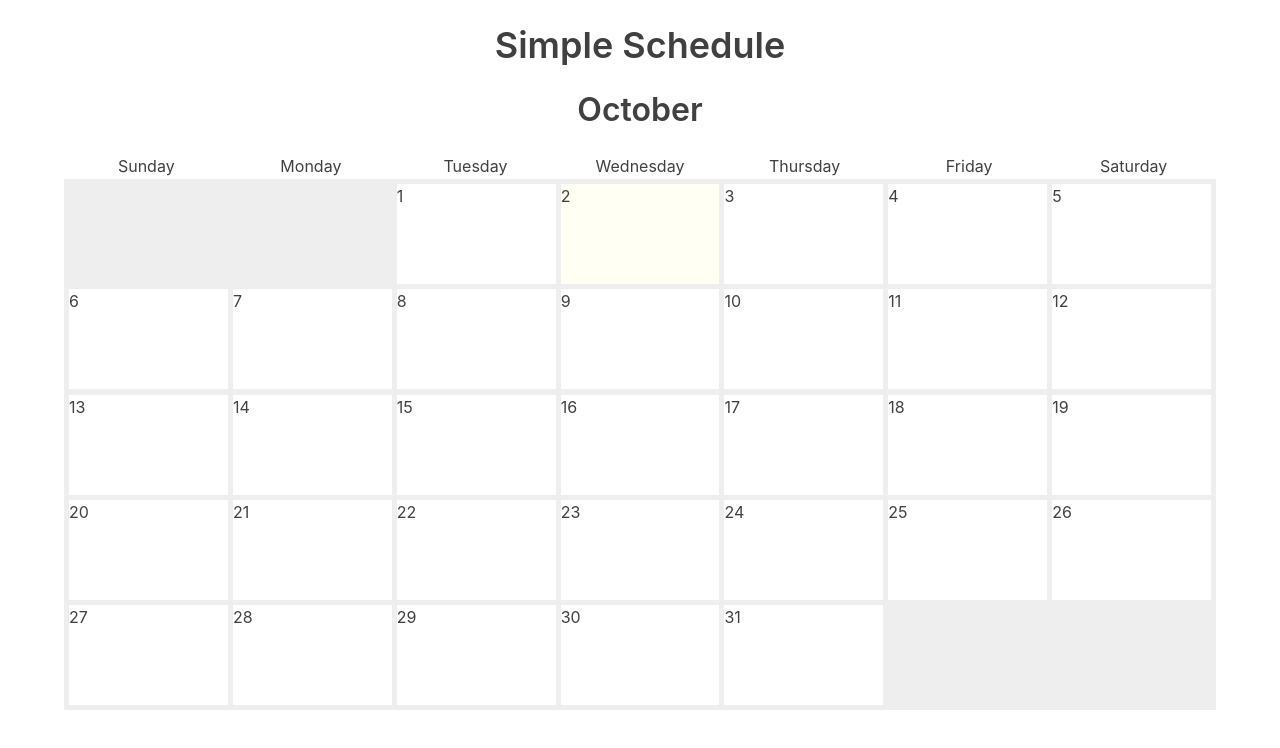
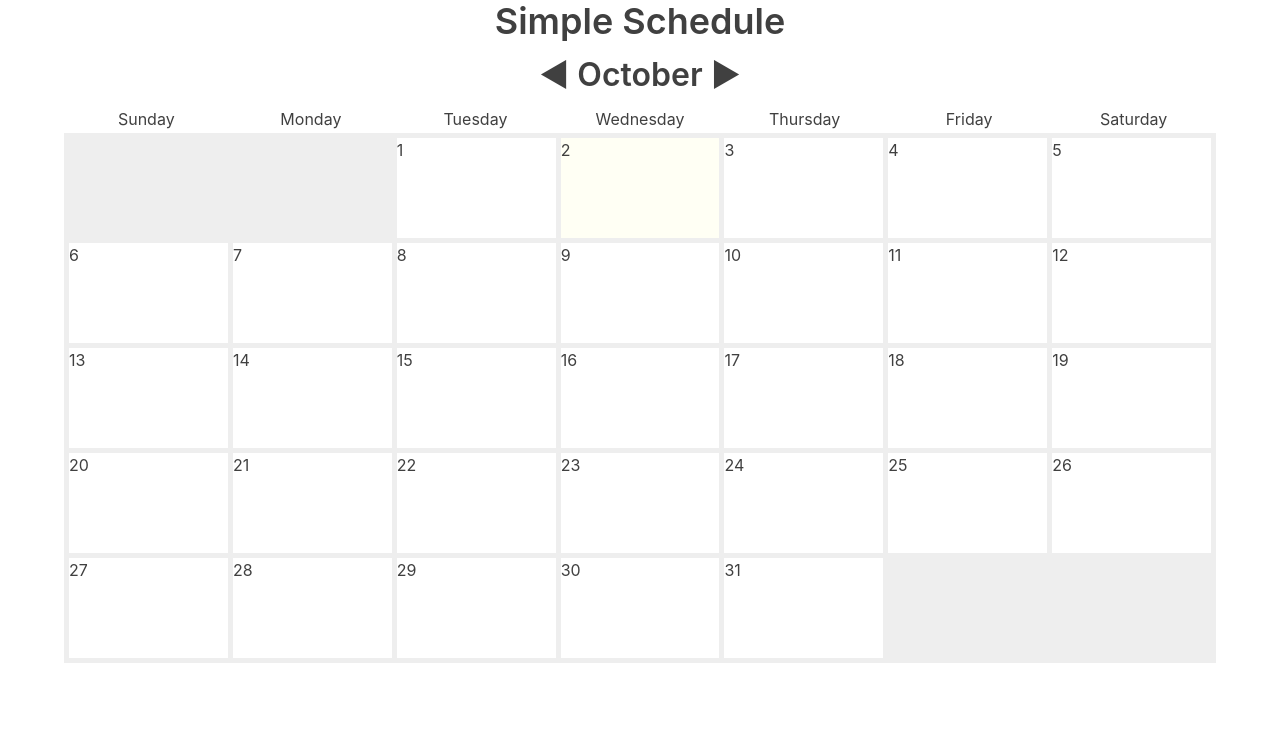
Before and after one commit to je-moore/simple-schedule, a React (Create React App) app: page / in a window 1280 px wide. Shown: the top 748 px of the page. Built offline with nearby package versions, Linux system fonts and the light colour scheme.

Commit message:
paginate by month

```diff
--- a/package.json
+++ b/package.json
@@ -3,6 +3,7 @@
   "version": "0.1.0",
   "private": true,
   "dependencies": {
+    "classnames": "^2.2.6",
     "date-fns": "^2.4.1",
     "react": "^16.10.1",
     "react-dom": "^16.10.1",
--- /dev/null
+++ b/src/App.css
@@ -0,0 +1,72 @@
+/* MonthHeader */
+
+div.month-header {
+  display: flex;
+  flex-direction: row;
+  font-weight: bold;
+  margin: 1.5rem 0;
+  font-weight: 600;
+  font-size: 2rem;
+  line-height: 1rem;
+}
+
+h2.month-name {
+  order: 2;
+  flex-grow: 0;
+  line-height: 1rem;
+}
+
+span.shift-month {
+  flex-grow: 1;
+  cursor: pointer;
+}
+
+span.shift-month:hover,
+span.shift-month:active {
+  color: #ccc;
+}
+
+span.prev-month {
+  order: 1;
+  text-align: right;
+}
+
+span.next-month {
+  order: 3;
+}
+
+/* Month */
+
+.month-name {
+  text-align: center;
+}
+
+.calendar-month {
+  width: 90vw;
+  margin: 0 auto 10vh;
+}
+
+.calendar-month-heading {
+  display: grid;
+  grid-template-columns: repeat(7, 1fr);
+  text-align: center;
+}
+
+.calendar-month-days {
+  display: grid;
+  grid-template-columns: repeat(7, 1fr);
+  grid-auto-rows: 100px;
+  grid-gap: 0.4vw;
+  padding: 0.4vw;
+  background-color: #eee;
+}
+
+/* Day */
+
+.calendar-day {
+  background-color: #fff;
+}
+
+.today {
+  background-color: #fffff4;
+}
--- a/src/App.js
+++ b/src/App.js
@@ -1,5 +1,6 @@
 import React from 'react'
 import MonthContainer from './containers/MonthContainer'
+import './App.css'
 
 function App() {
   return (
--- a/src/components/Month.css
+++ /dev/null
@@ -1,31 +0,0 @@
-.month-name {
-  text-align: center;
-}
-
-.calendar-month {
-  width: 90vw;
-  margin: 0 auto;
-}
-
-.calendar-month-heading {
-  display: grid;
-  grid-template-columns: repeat(7, 1fr);
-  text-align: center;
-}
-
-.calendar-month-days {
-  display: grid;
-  grid-template-columns: repeat(7, 1fr);
-  grid-auto-rows: 100px;
-  grid-gap: 0.4vw;
-  padding: 0.4vw;
-  background-color: #eee;
-}
-
-.calendar-day {
-  background-color: #fff;
-}
-
-.today {
-  background-color: #fffff4;
-}
--- a/src/components/Month.js
+++ b/src/components/Month.js
@@ -1,12 +1,11 @@
 import React from 'react'
 import Day from '../components/Day'
-import './Month.css'
 
 const Month = props => {
   const { currentDay, startingDay, daysInMonth, monthName } = props
 
-  return (<div className="calendar-month">
-    <h2 className="month-name">{monthName}</h2>
+  return (
+    <div>
       <div className="calendar-month-heading">
         <div>Sunday</div>
         <div>Monday</div>
@@ -17,16 +16,17 @@ const Month = props => {
         <div>Saturday</div>
       </div>
       <div className="calendar-month-days">
-    { Array.from( Array(daysInMonth), (value, index) =>
+        {Array.from(Array(daysInMonth), (value, index) => (
           <Day
             key={monthName + index}
             date={(index + 1).toString()}
             startingDay={startingDay}
             currentDay={currentDay}
-      />)
-    }
+          />
+        ))}
       </div>
-  </div>)
+    </div>
+  )
 }
 
 export default Month
--- /dev/null
+++ b/src/components/MonthHeader.js
@@ -0,0 +1,19 @@
+import React from 'react'
+
+const MonthHeader = props => {
+  const { monthName, shiftMonth } = props
+
+  return (
+    <div className="month-header">
+      <h2 className="month-name">{monthName}</h2>
+      <span className="prev-month shift-month" onClick={() => shiftMonth(-1)}>
+        ◀&nbsp;
+      </span>
+      <span className="next-month shift-month" onClick={() => shiftMonth(1)}>
+        &nbsp;▶
+      </span>
+    </div>
+  )
+}
+
+export default MonthHeader
--- a/src/containers/MonthContainer.js
+++ b/src/containers/MonthContainer.js
@@ -1,5 +1,6 @@
-import React from 'react'
+import React, { useState, useEffect } from 'react'
 import Month from '../components/Month'
+import MonthHeader from '../components/MonthHeader'
 import getDate from 'date-fns/getDate'
 import startOfMonth from 'date-fns/startOfMonth'
 import getDaysInMonth from 'date-fns/getDaysInMonth'
@@ -13,9 +14,10 @@ const MonthContainer = () => {
     const firstDateOfMonth = addMonths(startOfMonth(today), monthOffset)
     const startingDay = getDay(firstDateOfMonth)
     const daysInMonth = getDaysInMonth(firstDateOfMonth)
-    const currentDay = monthOffset === 0 ? getDate(today) : null
+    const currentDay = monthOffset === 0 ? getDate(today) : ''
     const monthName = format(firstDateOfMonth, 'MMMM')
     return {
+      monthOffset,
       currentDay,
       startingDay,
       daysInMonth,
@@ -23,9 +25,22 @@ const MonthContainer = () => {
     }
   }
 
-  const init = initMonth()
-  console.log(init)
-  return <Month {...init} />
+  const initialMonth = initMonth()
+  const [month, setMonth] = useState(initialMonth)
+  useEffect(() => {
+    setMonth(month)
+  }, [month])
+
+  const shiftMonth = increment => {
+    setMonth(initMonth(month.monthOffset + increment))
+  }
+
+  return (
+    <div className="calendar-month">
+      <MonthHeader monthName={month.monthName} shiftMonth={shiftMonth} />
+      <Month {...month} />
+    </div>
+  )
 }
 
 export default MonthContainer
--- a/src/index.css
+++ b/src/index.css
@@ -405,7 +405,7 @@ h2,
 h3,
 h4,
 h5 {
-  margin: 1.5rem 0;
+  margin: 0;
   font-weight: 600;
   font-family: -apple-system, BlinkMacSystemFont, Helvetica Neue, Helvetica,
     Arial, sans-serif;
```
Also changed, not shown: 1 other file (tests, documents, lock files or other folders). Lines whose indentation alone changed are shown as unchanged.
